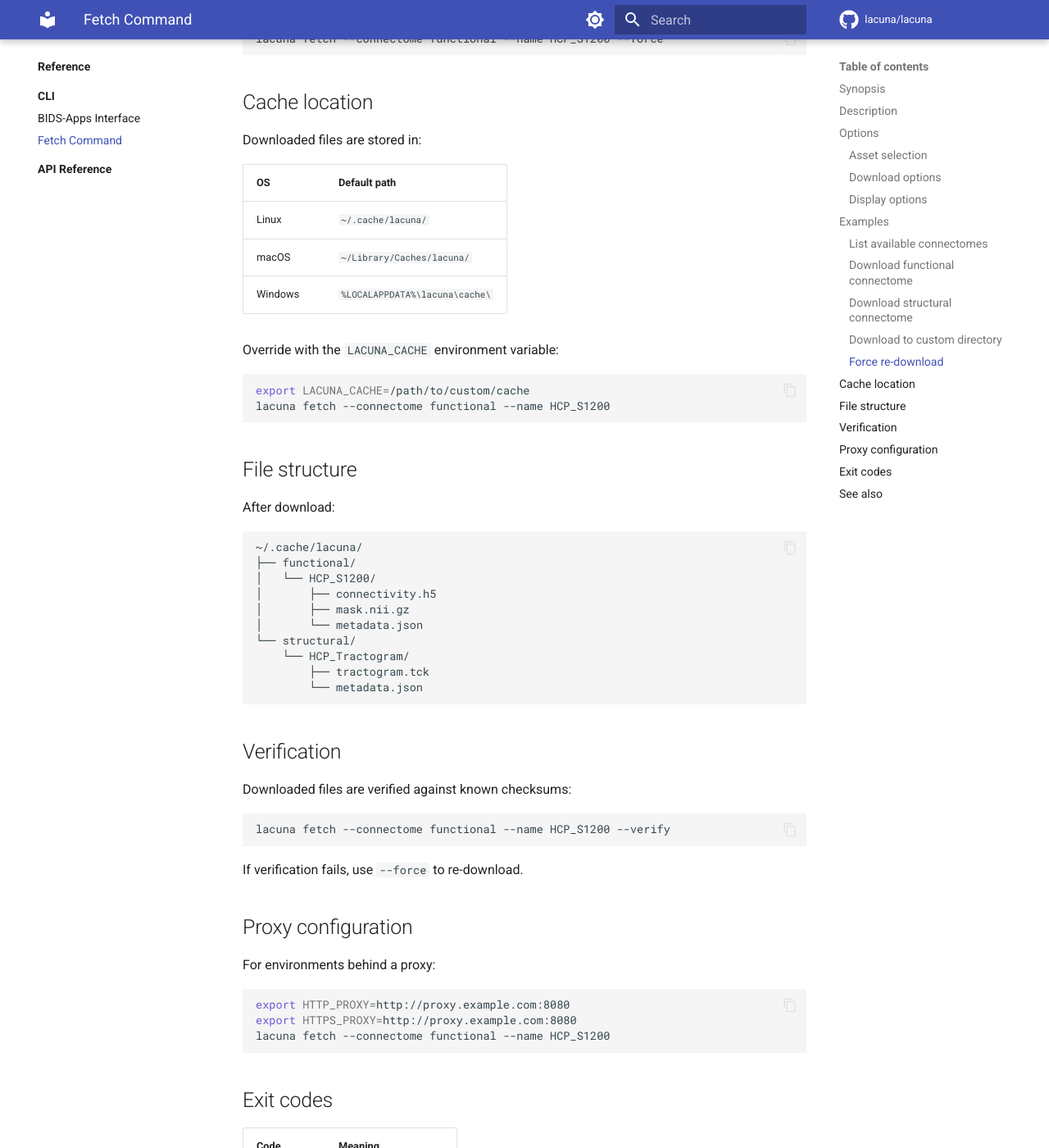
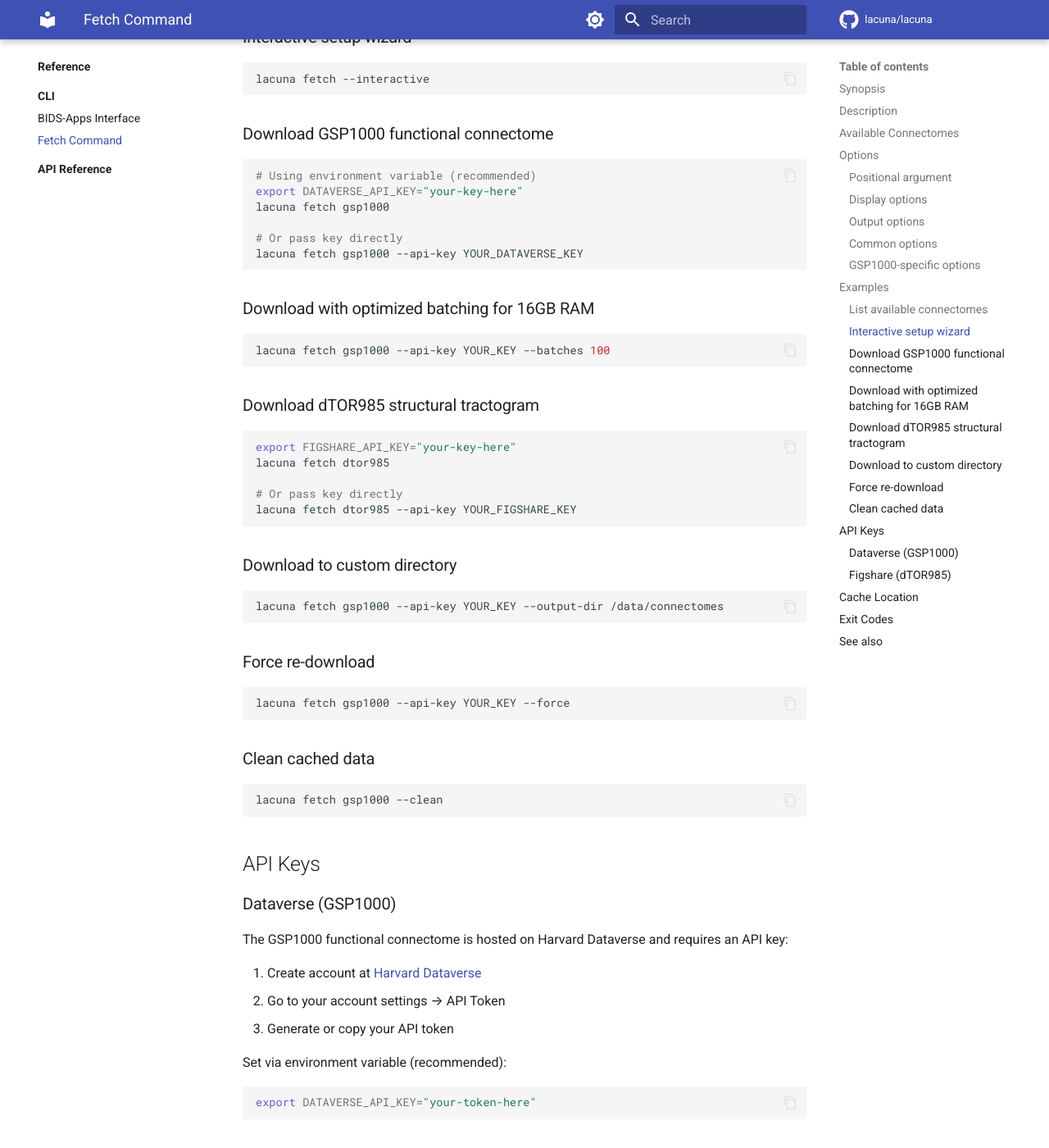
Before and after one commit to m-petersen/lacuna, an MkDocs documentation site: the page built from docs/reference/cli/fetch.md, in a window 1280 px wide and 1400 px high, scrolled down 2182 px. Shown: the whole window at 82% size. Built offline with MkDocs 1.6.1 and Material for MkDocs 9.7.7, drawn with Linux system fonts in a browser that asks for light colours; comment, search, counter and statistics services are not loaded; the version menu is left out; some of the changed text lies outside the part shown.

Commit message:
docs: update BIDS-Apps and Fetch command documentation for clarity and completeness

````diff
--- a/docs/reference/cli/fetch.md
+++ b/docs/reference/cli/fetch.md
@@ -1,41 +1,60 @@
 # Fetch Command
 
-The `lacuna fetch` command downloads pre-built connectomes and other assets.
+The `lacuna fetch` command downloads and sets up connectomes for lesion network mapping analysis.
 
 ## Synopsis
 
 ```
-lacuna fetch [--connectome TYPE] [--name NAME] [options]
+lacuna fetch [connectome] [options]
+lacuna fetch --list
+lacuna fetch --interactive
 ```
 
 ## Description
 
-The fetch command downloads and caches normative connectomes required for lesion network mapping analyses. Downloaded files are stored in the Lacuna cache directory.
+The fetch command downloads, processes, and registers normative connectomes required for lesion network mapping analyses. Downloaded and processed files are cached in the Lacuna cache directory (`~/.cache/lacuna/connectomes/`).
+
+## Available Connectomes
+
+| Name | Type | Description | Size | Source |
+|------|------|-------------|------|--------|
+| `gsp1000` | Functional | GSP1000 functional connectome | ~100GB | Dataverse |
+| `dtor985` | Structural | dTOR985 structural tractogram | ~10GB | Figshare |
 
 ## Options
 
-### Asset selection
+### Positional argument
 
-| Option | Description |
-|--------|-------------|
-| `--connectome {functional,structural}` | Type of connectome to download |
-| `--name NAME` | Name of the specific connectome |
-| `--list` | List available connectomes without downloading |
-
-### Download options
-
-| Option | Description |
-|--------|-------------|
-| `--output DIR` | Custom output directory (default: cache) |
-| `--force` | Re-download even if cached |
-| `--verify` | Verify checksums after download |
+| Argument | Description |
+|----------|-------------|
+| `connectome` | Connectome to fetch: `gsp1000` or `dtor985` |
 
 ### Display options
 
 | Option | Description |
 |--------|-------------|
-| `--verbose` | Show detailed progress |
-| `--quiet` | Suppress all output except errors |
+| `--list` | List available connectomes without downloading |
+| `--interactive` | Interactive guided setup wizard |
+
+### Output options
+
+| Option | Description |
+|--------|-------------|
+| `--output-dir PATH` | Output directory for processed files (default: `~/.cache/lacuna/connectomes/<name>`) |
+
+### Common options
+
+| Option | Description |
+|--------|-------------|
+| `--api-key KEY` | API key for authenticated downloads (or use env vars) |
+| `--force` | Overwrite existing files |
+| `--clean` | Remove cached data for a specific connectome |
+
+### GSP1000-specific options
+
+| Option | Description |
+|--------|-------------|
+| `--batches N` | Number of HDF5 batch files to create (default: 10). More batches = lower RAM usage. Recommendations: 16GB RAM → 100, 32GB+ RAM → 50 |
 
 ## Examples
 
@@ -45,98 +64,109 @@ The fetch command downloads and caches normative connectomes required for lesion
 lacuna fetch --list
 ```
 
-Output:
+### Interactive setup wizard
 
-```
-Available connectomes:
-
-Functional:
-  - HCP_S1200 (MNI152NLin6Asym, 2mm, 1000 subjects)
-
-Structural:
-  - HCP_Tractogram (MNI152NLin2009cAsym, 2mm, 985 subjects)
+```bash
+lacuna fetch --interactive
 ```
 
-### Download functional connectome
+### Download GSP1000 functional connectome
 
 ```bash
-lacuna fetch --connectome functional --name HCP_S1200
+# Using environment variable (recommended)
+export DATAVERSE_API_KEY="your-key-here"
+lacuna fetch gsp1000
+
+# Or pass key directly
+lacuna fetch gsp1000 --api-key YOUR_DATAVERSE_KEY
 ```
 
-### Download structural connectome
+### Download with optimized batching for 16GB RAM
 
 ```bash
-lacuna fetch --connectome structural --name HCP_Tractogram
+lacuna fetch gsp1000 --api-key YOUR_KEY --batches 100
+```
+
+### Download dTOR985 structural tractogram
+
+```bash
+export FIGSHARE_API_KEY="your-key-here"
+lacuna fetch dtor985
+
+# Or pass key directly
+lacuna fetch dtor985 --api-key YOUR_FIGSHARE_KEY
 ```
 
 ### Download to custom directory
 
 ```bash
-lacuna fetch --connectome functional --name HCP_S1200 \
-    --output /data/connectomes
+lacuna fetch gsp1000 --api-key YOUR_KEY --output-dir /data/connectomes
 ```
 
 ### Force re-download
 
 ```bash
-lacuna fetch --connectome functional --name HCP_S1200 --force
+lacuna fetch gsp1000 --api-key YOUR_KEY --force
 ```
 
-## Cache location
+### Clean cached data
 
-Downloaded files are stored in:
+```bash
+lacuna fetch gsp1000 --clean
+```
 
-| OS | Default path |
-|----|--------------|
-| Linux | `~/.cache/lacuna/` |
-| macOS | `~/Library/Caches/lacuna/` |
-| Windows | `%LOCALAPPDATA%\lacuna\cache\` |
+## API Keys
 
-Override with the `LACUNA_CACHE` environment variable:
+### Dataverse (GSP1000)
+
+The GSP1000 functional connectome is hosted on Harvard Dataverse and requires an API key:
+
+1. Create account at [Harvard Dataverse](https://dataverse.harvard.edu/)
+2. Go to your account settings → API Token
+3. Generate or copy your API token
+
+Set via environment variable (recommended):
+
+```bash
+export DATAVERSE_API_KEY="your-token-here"
+```
+
+### Figshare (dTOR985)
+
+The dTOR985 structural tractogram is hosted on Figshare and requires an API key:
+
+1. Go to [Figshare Applications](https://figshare.com/account/applications)
+2. Create a new personal token
+3. Copy the token
+
+Set via environment variable (recommended):
+
+```bash
+export FIGSHARE_API_KEY="your-token-here"
+```
+
+## Cache Location
+
+Downloaded and processed files are stored in:
+
+```
+~/.cache/lacuna/connectomes/
+├── gsp1000/
+│   ├── GSP1000_batch_0.h5
+│   ├── GSP1000_batch_1.h5
+│   └── ...
+└── dtor985/
+    └── dtor985.tck
+```
+
+Override the base cache directory with the `LACUNA_CACHE` environment variable:
 
 ```bash
 export LACUNA_CACHE=/path/to/custom/cache
-lacuna fetch --connectome functional --name HCP_S1200
+lacuna fetch gsp1000 --api-key YOUR_KEY
 ```
 
-## File structure
-
-After download:
-
-```
-~/.cache/lacuna/
-├── functional/
-│   └── HCP_S1200/
-│       ├── connectivity.h5
-│       ├── mask.nii.gz
-│       └── metadata.json
-└── structural/
-    └── HCP_Tractogram/
-        ├── tractogram.tck
-        └── metadata.json
-```
-
-## Verification
-
-Downloaded files are verified against known checksums:
-
-```bash
-lacuna fetch --connectome functional --name HCP_S1200 --verify
-```
-
-If verification fails, use `--force` to re-download.
-
-## Proxy configuration
-
-For environments behind a proxy:
-
-```bash
-export HTTP_PROXY=http://proxy.example.com:8080
-export HTTPS_PROXY=http://proxy.example.com:8080
-lacuna fetch --connectome functional --name HCP_S1200
-```
-
-## Exit codes
+## Exit Codes
 
 | Code | Meaning |
 |------|---------|
````
Also changed, not shown: docs/reference/cli/bids-apps.md (+75 -30 lines).
